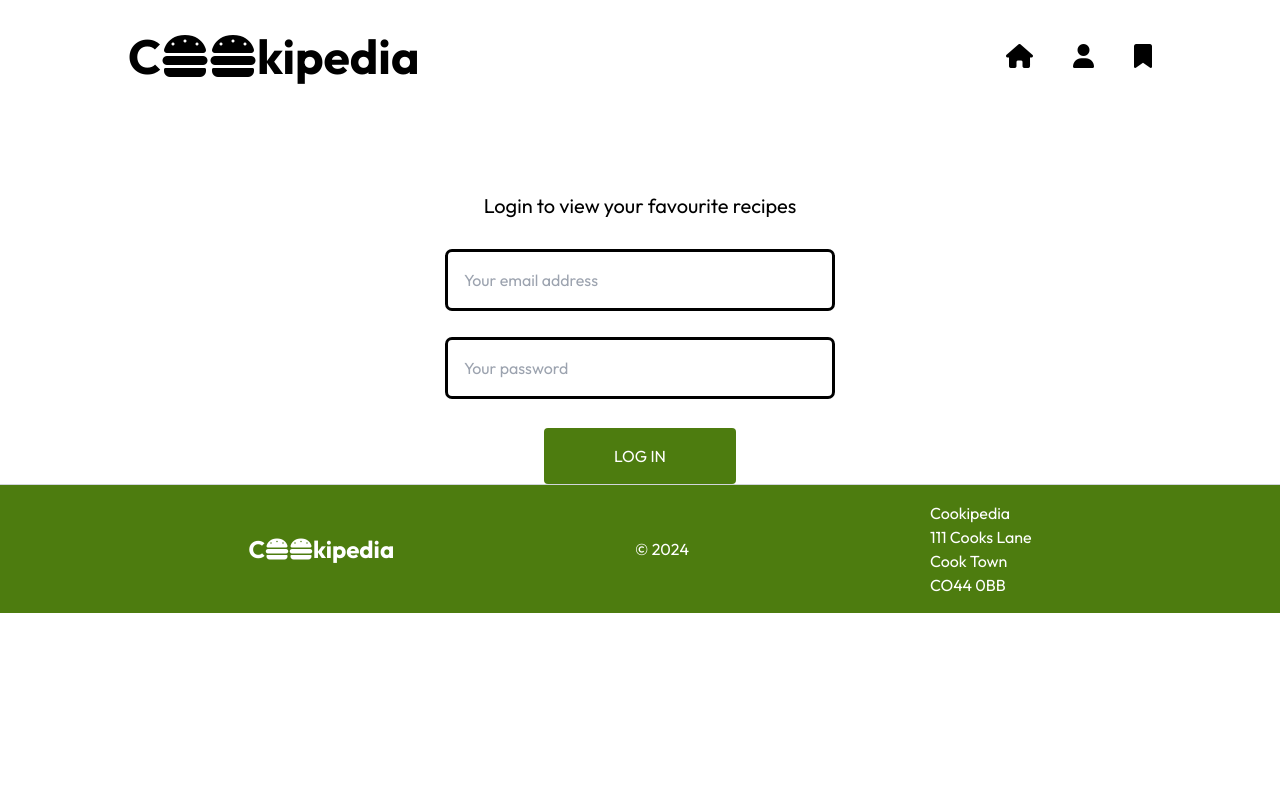
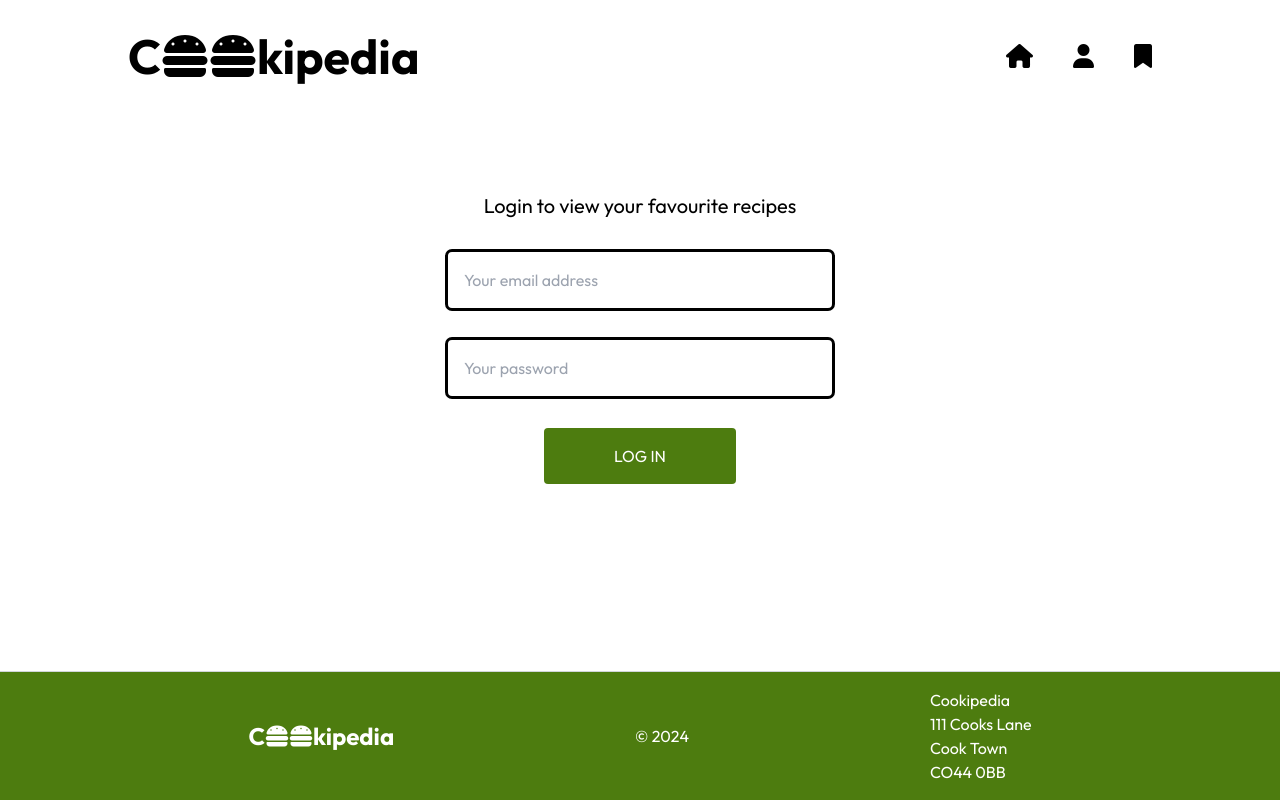
Before and after one commit to c-tregunna/recipe-finder, a website: page login.html in a window 1280 px wide. Drawn offline with nearby package versions, Linux system fonts and the light colour scheme.

Commit message:
update login footer

```diff
--- a/login.html
+++ b/login.html
@@ -41,7 +41,7 @@
             <button type="submit" class="bg-lime-700 text-white w-1/2 py-4 rounded hover:bg-lime-800 uppercase transition-all duration-300 mx-auto" id="submit-btn">Log in</button>
         </main>
 
-        <footer class="py-4 flex border-t border-gray-300 bg-lime-700 text-white  md:px-32">
+        <footer class="py-4 flex border-t border-gray-300 bg-lime-700 text-white fixed bottom-0 left-0 w-full md:px-32">
             <div class=" w-full mx-auto flex justify-around items-center">
                 <h1 class="text-2xl font-bold">C<i class="fa-solid fa-burger"></i><i class="fa-solid fa-burger"></i>kipedia</h1>
                 <p>&copy 2024</p>
```
Also changed, not shown: output.css.
